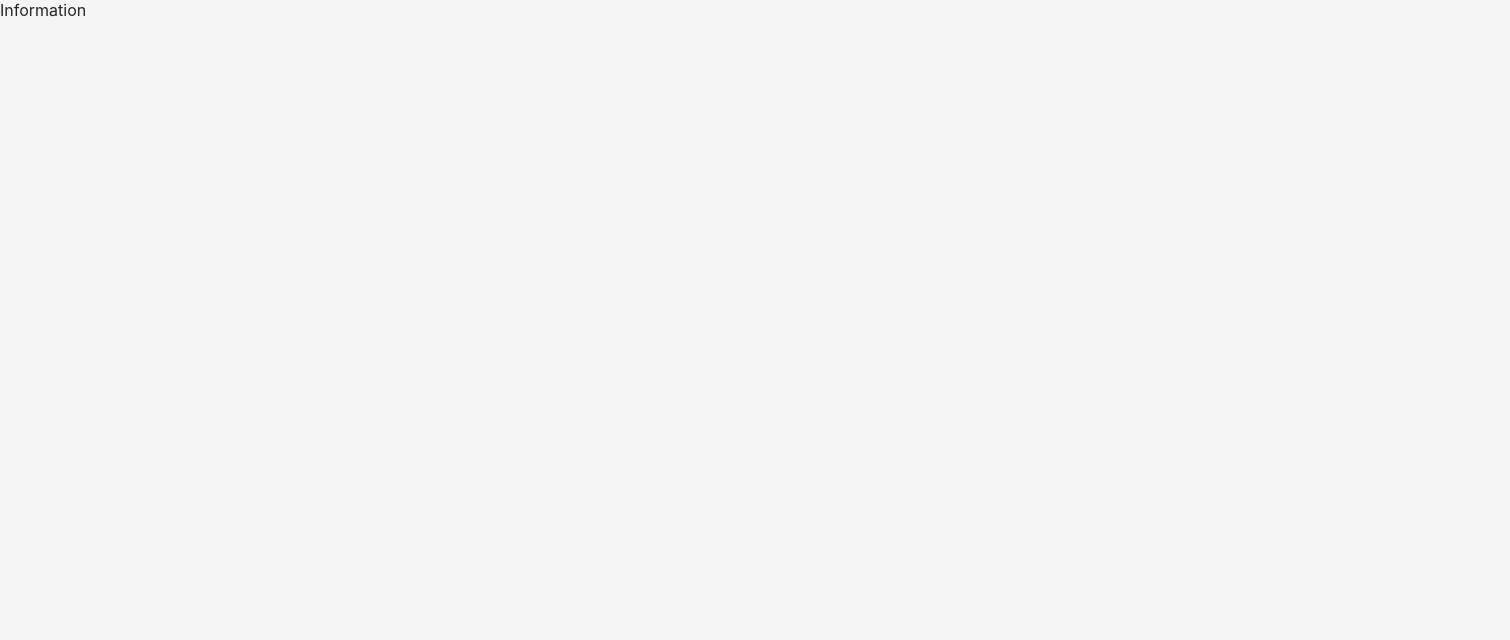
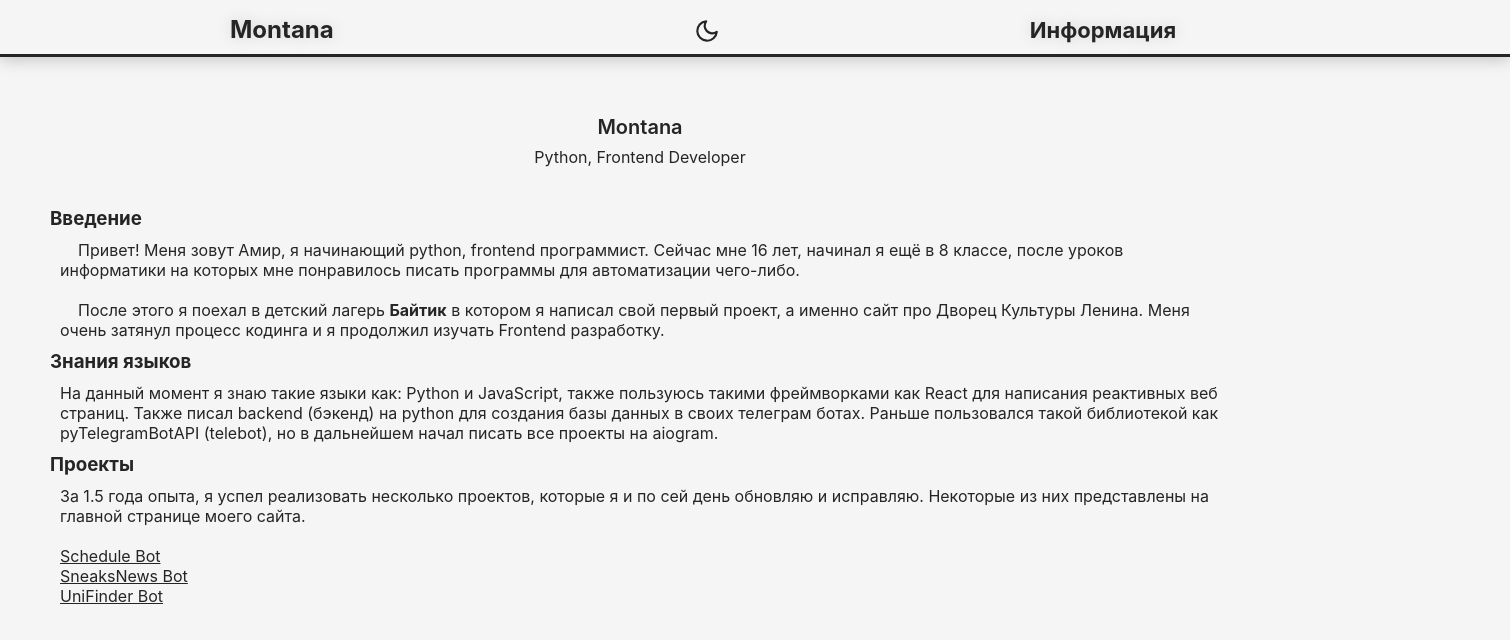
Before and after one commit to montanaaq/profile-website, a React (Create React App) app: page /info in a window 1280 px wide. Shown: the top 640 px of the page, 1510 px wide, since content can reach past the window. Built offline with nearby package versions, Linux system fonts and the light colour scheme.

Commit message:
update info page

```diff
--- a/src/App.jsx
+++ /dev/null
@@ -1,33 +0,0 @@
-import DarkModeToggle from "./DarkModeToggle";
-import SocialLinks from "./SocialLinks";
-import Projects from "./Projects";
-import { Link } from 'react-router-dom'
-const App = () => {
-  return (
-    <div className="App">
-      <header className="header">
-        <a href="https://t.me/montaanaq" className="name">
-            <h4>Montana</h4>
-          </a>
-          <DarkModeToggle />
-          <Link to='/info' style={{
-            color: 'var(--text-color)',
-            textDecoration: 'none',
-            fontSize: '22px',
-            display: 'inline-block',
-            marginLeft: '300px',
-          }}>Информация</Link>
-      </header>
-      <div className="main">
-        <div className="info-container">
-          <img src={'./image.jpg'} alt="image out" className="image"/>
-          <p>Montana</p>
-          <span>Python, Frontend Developer</span>
-          <SocialLinks />
-          <Projects />
-        </div>
-      </div>
-    </div>
-  );
-}
-export default App;
--- /dev/null
+++ b/src/Components/App.jsx
@@ -0,0 +1,21 @@
+import SocialLinks from "./SocialLinks";
+import Projects from "./Projects";
+import Header from './Header'
+
+const App = () => {
+  return (
+    <div className="App">
+      <Header />
+    <div className="main">
+        <div className="info-container">
+            <img src={'./image.jpg'} alt="image out" className="image"/>
+            <p>Montana</p>
+            <span>Python, Frontend Developer</span>
+          <SocialLinks />
+          <Projects />
+        </div>
+      </div>
+    </div>
+  );
+}
+export default App;
--- a/src/DarkModeToggle.jsx
+++ b/src/Components/DarkModeToggle.jsx
@@ -1,4 +1,4 @@
-import React, { useState, useEffect } from 'react';
+import React, { useState } from 'react';
 import { FiMoon, FiSun } from 'react-icons/fi';
 
 const DarkModeToggle = () => {
@@ -15,7 +15,7 @@ const DarkModeToggle = () => {
  return (
     <div>
       <button onClick={toggleDarkMode} className='toggle-dark-mode'>
-        {darkMode ? <FiSun size={24}/> : <FiMoon size={24}/>}
+        {darkMode ? <FiSun size={26}/> : <FiMoon size={26}/>}
       </button>
     </div>
  );
--- /dev/null
+++ b/src/Components/Header.jsx
@@ -0,0 +1,24 @@
+import DarkModeToggle from "./DarkModeToggle";
+import { Link } from "react-router-dom";
+
+function Header() {
+    return (
+    <header className="header">
+        <Link to='/' style={{
+            textDecoration: 'none'
+        }}>
+            <h4 className="name">Montana</h4>
+        </Link>
+          <DarkModeToggle />
+          <Link to='/info' style={{
+            color: 'var(--text-color)',
+            textDecoration: 'none',
+            fontSize: '22px',
+            display: 'inline-block',
+            marginLeft: '300px',
+          }}><h4 className="name">Информация</h4></Link>
+    </header>
+     );
+}
+
+export default Header;
--- /dev/null
+++ b/src/Components/Info.jsx
@@ -0,0 +1,33 @@
+import Header from "./Header";
+
+function InfoPage() {
+    return (
+        <div>
+            <Header />
+            <div className="main-about">
+                <div className="about">
+                    <p>Montana</p>
+                    <span>Python, Frontend Developer</span>
+                </div>
+                <h3>
+                    Введение
+                </h3>
+                <p style={{marginTop:"10px", marginLeft: "10px", wordBreak: "inherit"}}>&nbsp;&nbsp;&nbsp;&nbsp;Привет! Меня зовут Амир, я начинающий python, frontend программист. Сейчас мне 16 лет, начинал я ещё в 8 классе, после уроков информатики на которых мне понравилось писать программы для автоматизации чего-либо.<br /><br />&nbsp;&nbsp;&nbsp;&nbsp;После этого я поехал в детский лагерь <b>Байтик</b> в котором я написал свой первый проект, а именно сайт про Дворец Культуры Ленина. Меня очень затянул процесс кодинга и я продолжил изучать Frontend разработку.</p>
+                <h3 style={{marginTop:"10px"}}>
+                    Знания языков
+                </h3>
+                <p style={{marginTop:"10px", marginLeft: "10px", wordBreak: "inherit"}}>На данный момент я знаю такие языки как: Python и JavaScript, также пользуюсь такими фреймворками как React для написания реактивных веб страниц. Также писал backend (бэкенд) на python для создания базы данных в своих телеграм ботах. Раньше пользовался такой библиотекой как pyTelegramBotAPI (telebot), но в дальнейшем начал писать все проекты на aiogram.</p>
+                <h3 style={{marginTop:"10px"}}>
+                    Проекты
+                </h3>
+                <p style={{marginTop:"10px", marginLeft: "10px", wordBreak: "inherit"}}>За 1.5 года опыта, я успел реализовать несколько проектов, которые я и по сей день обновляю и исправляю. Некоторые из них представлены на главной странице моего сайта.<br /><br />
+                <a href="https://t.me/schedule_10t_bot" target="_blank" style={{textDecoration:"underline", color:"var(--text-color)"}}>Schedule Bot<br /></a>
+                <a href="https://t.me/sneaknews_bot" target="_blank" style={{textDecoration:"underline", color:"var(--text-color)"}}>SneaksNews Bot<br /></a>
+                <a href="https://t.me/uni_finder_bot" target="_blank" style={{textDecoration:"underline", color:"var(--text-color)"}}>UniFinder Bot</a>
+                </p>
+            </div>
+        </div>
+     );
+}
+
+export default InfoPage;
--- a/src/Info.jsx
+++ /dev/null
@@ -1,9 +0,0 @@
-function InfoPage() {
-    return (
-        <div>
-            Information
-        </div>
-     );
-}
-
-export default InfoPage;
--- a/src/Router.jsx
+++ b/src/Router.jsx
@@ -1,6 +1,6 @@
 import { Route, Routes } from 'react-router-dom'
-import App from './App'
-import InfoPage from './Info';
+import App from './Components/App'
+import InfoPage from './Components/Info';
 
 export default function Router() {
     return (
--- a/src/index.css
+++ b/src/index.css
@@ -161,3 +161,28 @@ body {
   color: rgb(63, 15, 108);
   transition: .2s;
 }
+
+.main-about {
+  position: relative;
+  margin: auto;
+  padding: 50px;
+}
+.main-about .about {
+  display: flex;
+  justify-content: flex-start;
+  align-items: center;
+  flex-direction: column;
+  /* min-height: calc(100vh - var(--header-height) - var(--footer-height) - (var(--gap) * 2)); */
+  min-height: 100px;
+  text-align: center;
+}
+.about p {
+  width: max-content;
+  font-size: 20px;
+  font-weight: 600;
+  padding: 8px 0;
+}
+.about span {
+  display: flex;
+  width: max-content;
+}
```
Also changed, not shown: src/Components/Projects.jsx (renamed from src/Projects.jsx), src/Components/SocialLinks.jsx (renamed from src/SocialLinks.jsx).
